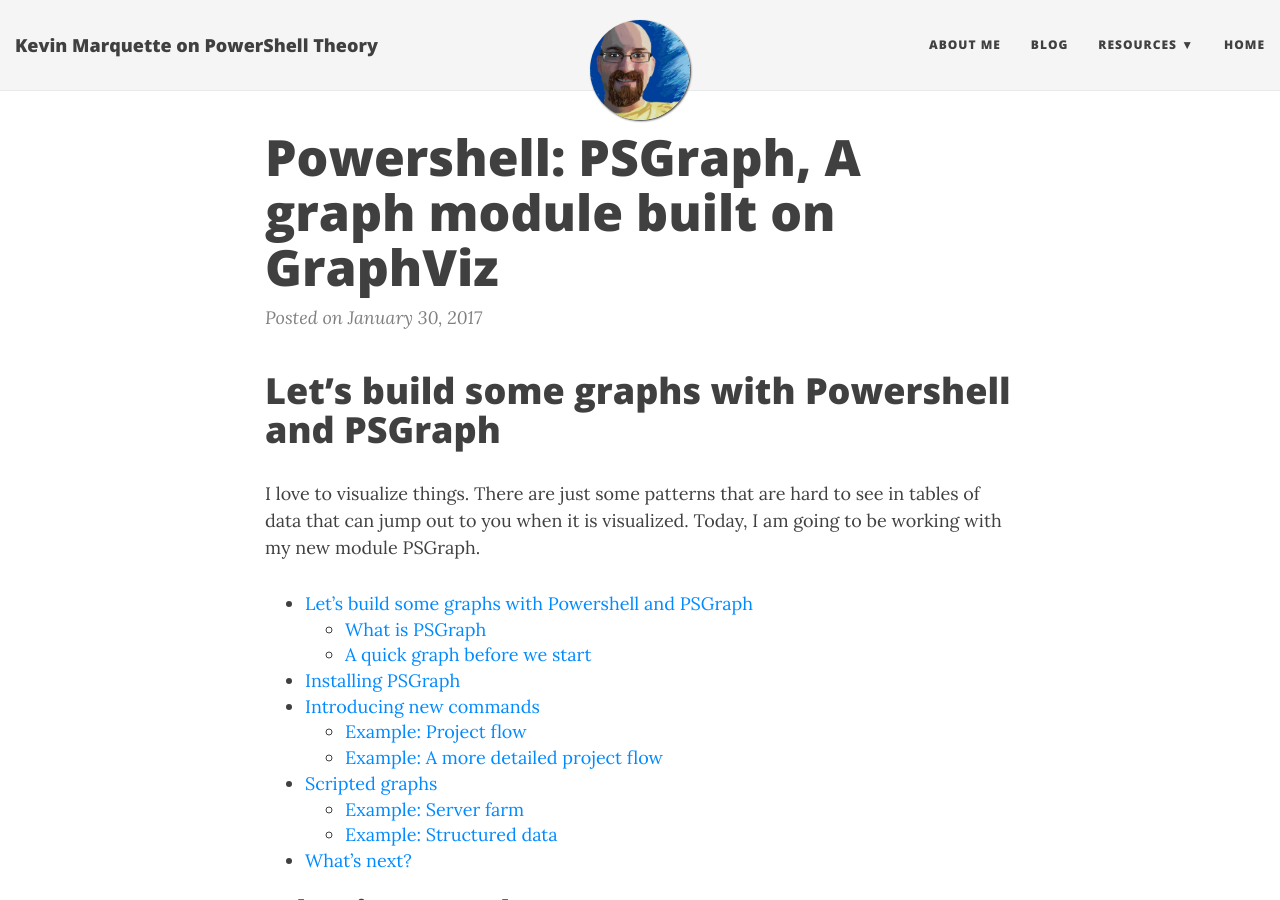
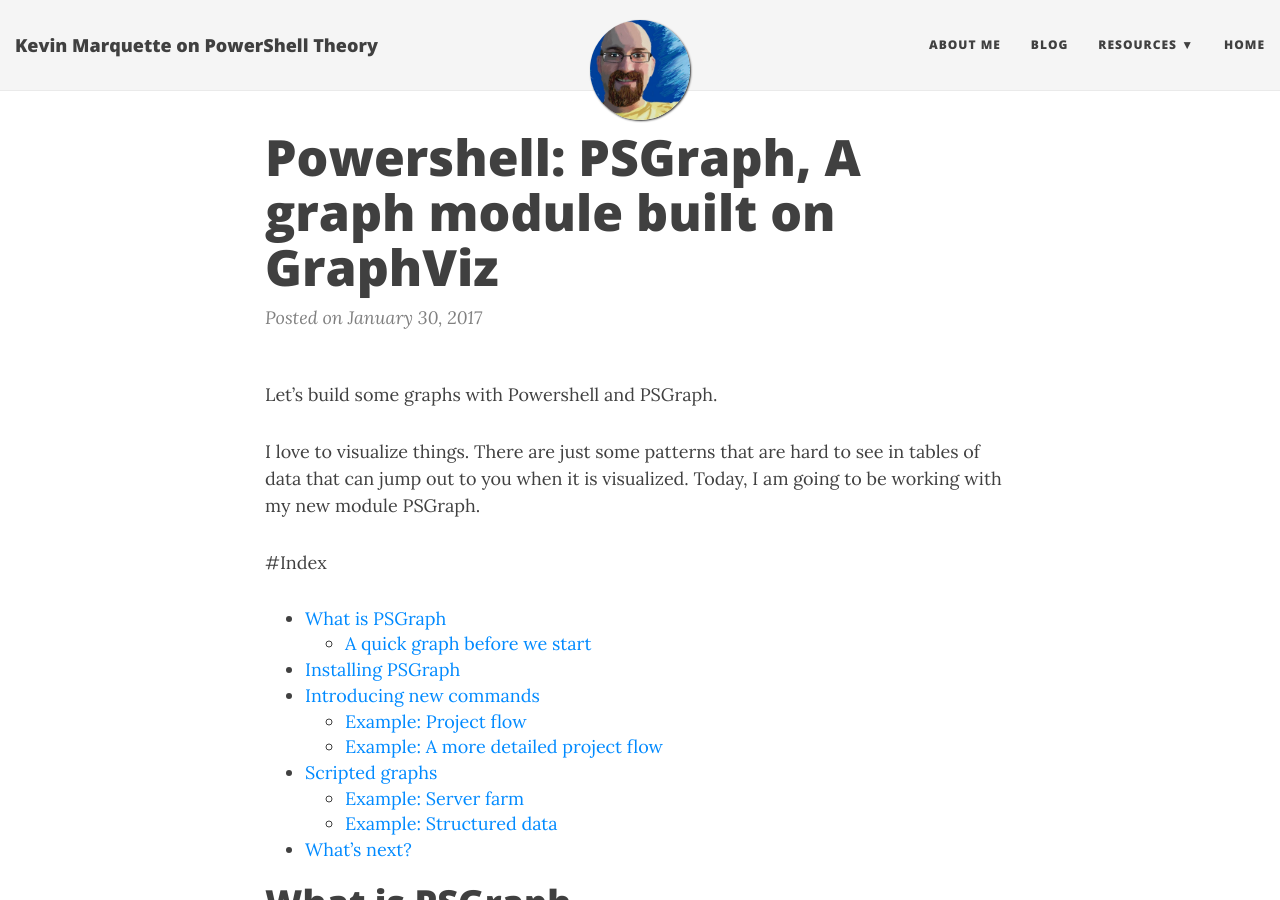
Before and after one commit to KevinMarquette/kevinmarquette.github.io, a Jekyll site: the page built from _posts/2017-01-30-Powershell-PSGraph.md, in a window 1280 px wide and 900 px high. Built offline with Jekyll 4.4.1, drawn with Linux system fonts in a browser that asks for light colours; nearby versions of some CDN libraries.

Commit message:
corrected excerpts for these posts

```diff
--- a/_posts/2017-01-30-Powershell-PSGraph.md
+++ b/_posts/2017-01-30-Powershell-PSGraph.md
@@ -5,14 +5,16 @@
 tags: [PowerShell,PSGraph,Modules,Projects]
 ---
 
-# Let's build some graphs with Powershell and PSGraph
+Let's build some graphs with Powershell and PSGraph.
 
 I love to visualize things. There are just some patterns that are hard to see in tables of data that can jump out to you when it is visualized. Today, I am going to be working with my new module PSGraph.<!--more-->
+
+#Index
 
 * TOC
 {:toc}
 
-## What is PSGraph
+# What is PSGraph
 It is a set of helper functions that makes it easy to generate the DOT files used by the [GraphViz](http://graphviz.org/) engine for making graphs. They handle the language specification so you can just make great graphs.
 
 ## A quick graph before we start
```
Also changed, not shown: _posts/2017-01-21-powershell-module-continious-delivery-pipeline.md (+2 -1 lines).
